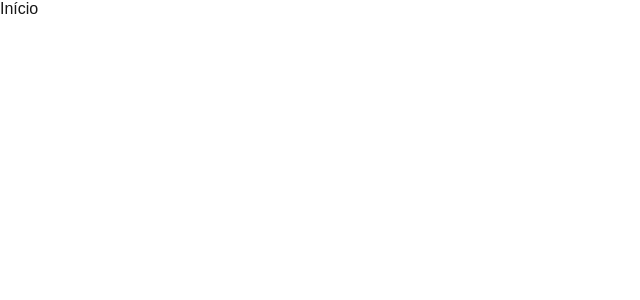
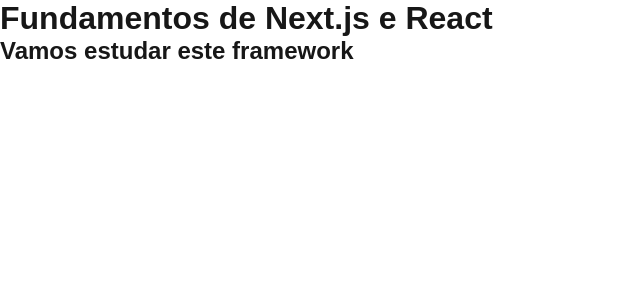
Before and after one commit to CarlosDanielGMS/curso-web-moderno, a Next.js app in the folder 15-nextjs/fundamentos/: page / in a window 1280 px wide. Shown: the top 300 px of the page, without its empty margins (0-640 px from the left). Built offline with nearby package versions, Linux system fonts and the light colour scheme.

Commit message:
feat: implementa um arquivo jsx

```diff
--- a/15-nextjs/fundamentos/src/pages/abc/def/teste.jsx
+++ /dev/null
@@ -1,4 +0,0 @@
-export default function Teste ()
-{
-    return "Teste";
-};
--- a/15-nextjs/fundamentos/src/pages/index.jsx
+++ b/15-nextjs/fundamentos/src/pages/index.jsx
@@ -1,4 +1,9 @@
 export default function Inicio ()
 {
-    return "Início";
+    return (
+        <div>
+            <h1>Fundamentos de Next.js e React</h1>
+            <h2>Vamos estudar este framework</h2>
+        </div>
+    )
 };
```
